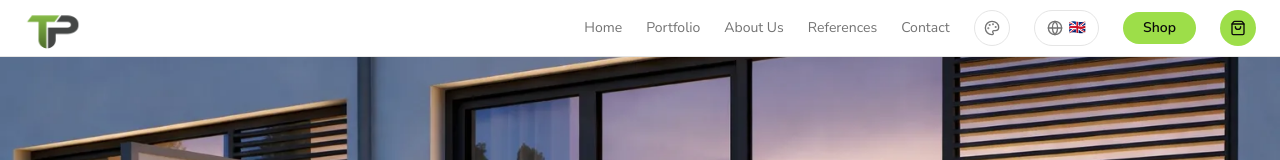
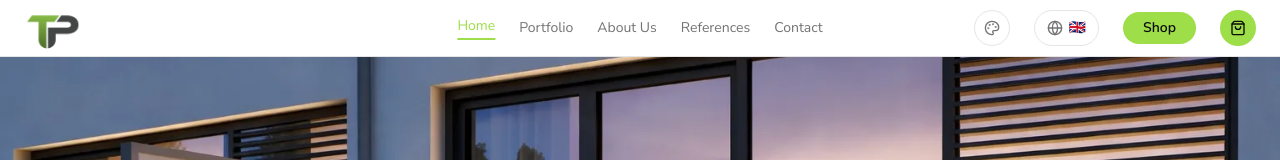
Before and after one commit to omkar25/planenstore, a Next.js app: page /en in a window 1280 px wide. Shown: the top 160 px of the page. Built offline with nearby package versions, Linux system fonts and the light colour scheme.

Commit message:
fixed nav link active mode when click on nav node

```diff
--- a/components/shared/common/header/header.tsx
+++ b/components/shared/common/header/header.tsx
@@ -1,6 +1,6 @@
 "use client";
 
-import { useState } from "react";
+import { useState, useEffect } from "react";
 import { useTranslations } from "next-intl";
 import { ShoppingBag } from "lucide-react";
 import { Link } from "@/i18n/navigation";
@@ -21,16 +21,38 @@ const navItems = [
 export function Header() {
   const t = useTranslations("Header");
   const [mobileOpen, setMobileOpen] = useState(false);
+  const [activeSection, setActiveSection] = useState<string>("hero");
 
   const handleToggle = () => setMobileOpen((prev) => !prev);
 
   const scrollTo = (id: string) => {
+    setActiveSection(id);
     document.getElementById(id)?.scrollIntoView({ behavior: "smooth" });
   };
 
+  useEffect(() => {
+    const sectionIds = navItems.map((item) => item.sectionId);
+    const observers: IntersectionObserver[] = [];
+
+    sectionIds.forEach((id) => {
+      const el = document.getElementById(id);
+      if (!el) return;
+      const observer = new IntersectionObserver(
+        ([entry]) => {
+          if (entry.isIntersecting) setActiveSection(id);
+        },
+        { rootMargin: "-40% 0px -50% 0px" }
+      );
+      observer.observe(el);
+      observers.push(observer);
+    });
+
+    return () => observers.forEach((o) => o.disconnect());
+  }, []);
+
   return (
     <header className="sticky top-0 z-50 w-full bg-background border-b border-border">
-      <div className="mx-auto flex h-14 max-w-7xl items-center justify-between px-6">
+      <div className="relative mx-auto flex h-14 max-w-7xl items-center justify-between px-6">
         {/* Logo */}
         <Link href="/" className="flex items-center">
           <Image
@@ -44,21 +66,26 @@ export function Header() {
           />
         </Link>
 
-        {/* Right side — Nav + Actions */}
-        <div className="flex items-center gap-6">
-          {/* Desktop Navigation */}
-          <nav className="hidden md:flex items-center gap-6">
+        {/* Center — Desktop Navigation */}
+        <nav className="absolute left-1/2 top-1/2 -translate-x-1/2 -translate-y-1/2 hidden md:flex items-center gap-6">
           {navItems.map(({ key, sectionId }) => (
             <button
               key={key}
               type="button"
               onClick={() => scrollTo(sectionId)}
-                className="text-sm text-muted-foreground transition-colors hover:text-foreground"
+              className={`text-sm transition-colors hover:text-primary ${
+                activeSection === sectionId
+                  ? "text-primary border-b-2 border-primary pb-0.5"
+                  : "text-muted-foreground"
+              }`}
             >
               {t(key)}
             </button>
           ))}
         </nav>
+
+        {/* Right side — Actions */}
+        <div className="flex items-center gap-6">
           <ColorSwitcher />
           <LanguageSelector />
           <Link
```
Lines whose indentation alone changed are shown as unchanged.
